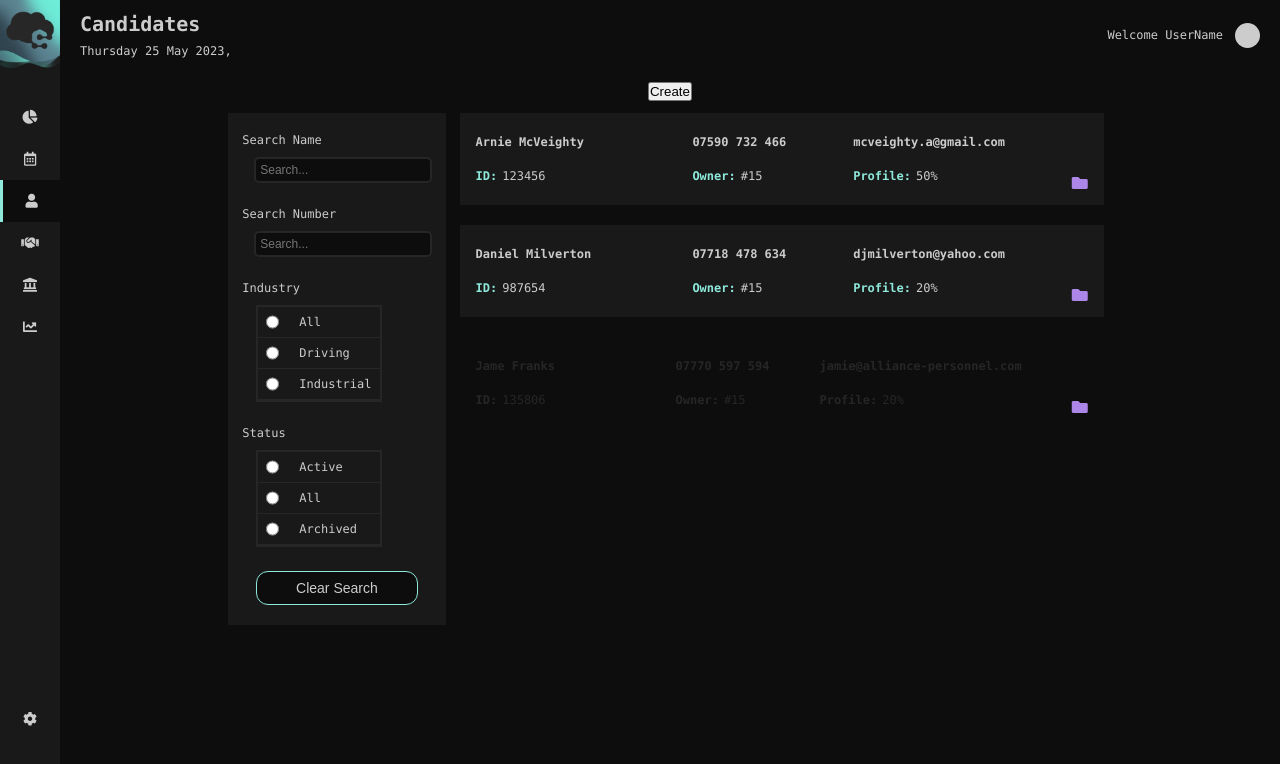
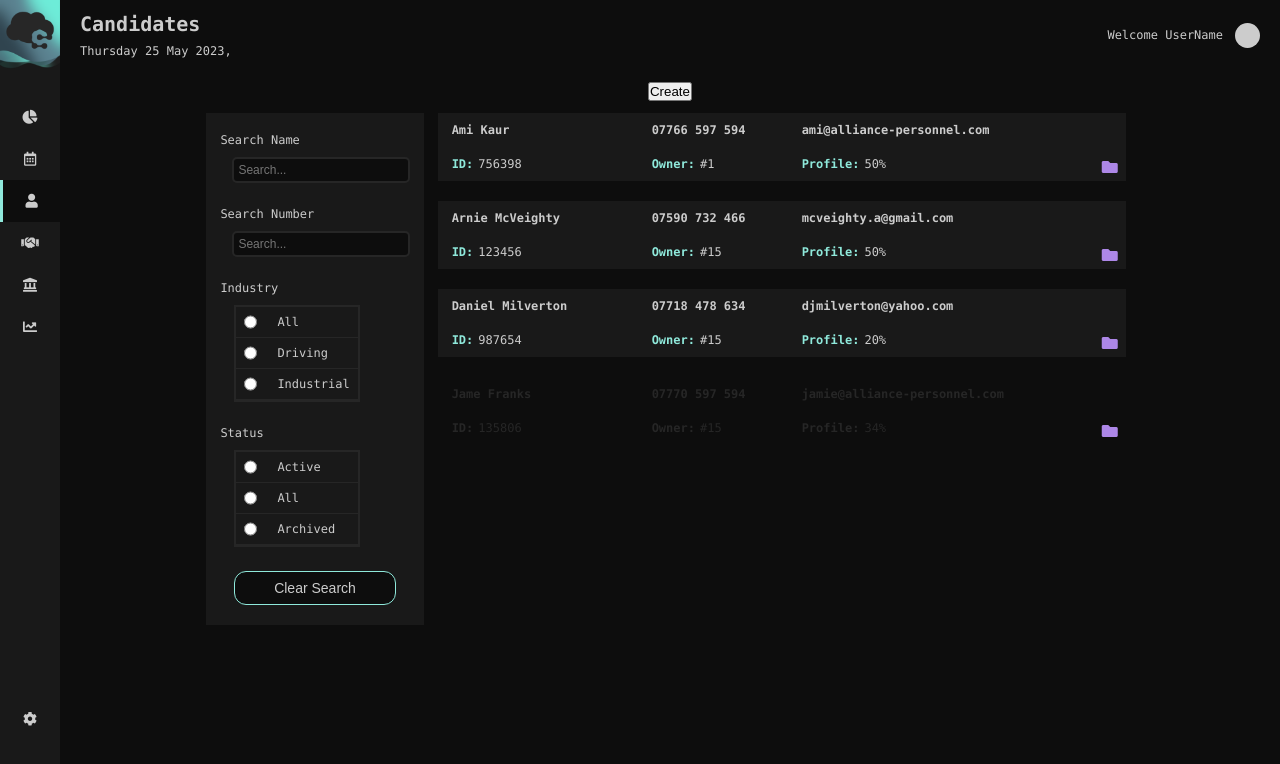
Before and after one commit to teetzMcveets/CT1.0, a React (Create React App) app: page /candidates in a window 1280 px wide. Shown: the top 764 px of the page. Built offline with nearby package versions, Linux system fonts and the light colour scheme.

Commit message:
updated candidateList styles

```diff
--- a/src/components/Candidates/CandidateAll/CandidateList/CandidateList.css
+++ b/src/components/Candidates/CandidateAll/CandidateList/CandidateList.css
@@ -7,9 +7,8 @@
 .candidate-details-card {
     margin: 0 var(--small1) var(--big3) var(--med2);
     display: flex;
-    padding: var(--small2) var(--med2);
+    padding: 0 0 0 var(--med2);
     background-color: var(--s1);
-    border: 2px solid transparent;
     justify-content: space-between;
 }
 
@@ -18,11 +17,24 @@
 }
 
 .candidate-single-detail {
-    padding: var(--small2) 50px var(--small2) 0;
+    padding: var(--small2)0 var(--small2) 0;
 }
 
 .first-column {
     width: 200px;
+}
+
+.second-column {
+    width: 150px;
+}
+
+.third-column {
+    width: 300px;
+}
+
+.candidate-card-details {
+    display: flex;
+    width: 120%
 }
 
 .p-top {
@@ -38,6 +50,7 @@
 .candidate-archive-container {
     display: flex;
     align-items: flex-end;
+    padding: 0 8px 4px 0;
 }
 
 .archive-button {
--- a/src/components/Candidates/CandidateAll/CandidateList/CandidateList.js
+++ b/src/components/Candidates/CandidateAll/CandidateList/CandidateList.js
@@ -20,10 +20,10 @@ export default function CandidateList ({ candidates, handleArchiveClick }) {
                                 key={candidate.id}
                                 className={`candidate-card-link ${isArchived ? 'archived-candidate' : ''}`}>
                                     <div className={`candidate-details-card ${isArchived ? 'archived-candidate' : ''}`}>
+                                        <div className='candidate-card-details'>
+                                            <div className='first-column'>
 
-                                        <div>
-
-                                            <div className='candidate-single-detail first-column'>
+                                                <div className='candidate-single-detail'>
                                                     <p className='p-top'>{candidate.firstName} {candidate.lastName}</p>
                                                 </div>
 
@@ -38,7 +38,7 @@ export default function CandidateList ({ candidates, handleArchiveClick }) {
 
                                             </div>
 
-                                        <div>
+                                            <div className='second-column'>
 
                                                 <div className='candidate-single-detail'>
                                                     <p className='p-top'>{candidate.number}</p>
@@ -55,7 +55,7 @@ export default function CandidateList ({ candidates, handleArchiveClick }) {
 
                                             </div>
 
-                                        <div>
+                                            <div className='third-column'>
 
                                                 <div className='candidate-single-detail'>
                                                     <p className='p-top'>{candidate.email}</p>
@@ -70,6 +70,7 @@ export default function CandidateList ({ candidates, handleArchiveClick }) {
                                                     </p>
                                                 </div>
 
+                                            </div>
                                         </div>
 
                                         <div className='candidate-archive-container'>
--- a/src/features/candidates/candidateSlice.js
+++ b/src/features/candidates/candidateSlice.js
@@ -1,14 +1,15 @@
 import { createSlice } from '@reduxjs/toolkit';
 import generateUID from '../../utilities/generateUID';
-import { arnieMcVeighty, danMilverton, jamieFranks } from '../../utilities/hadCode';
+import { arnieMcVeighty, danMilverton, jamieFranks, amiKaur } from '../../utilities/hadCode';
 
 const initialState = {
     byId: {
         [arnieMcVeighty.id]: arnieMcVeighty,
         [danMilverton.id]: danMilverton,
         [jamieFranks.id]: jamieFranks,
+        [amiKaur.id]: amiKaur,
     },
-    allIds: [arnieMcVeighty.id, danMilverton.id, jamieFranks.id],
+    allIds: [arnieMcVeighty.id, danMilverton.id, jamieFranks.id, amiKaur.id],
 }
 
 const candidatesSlice = createSlice({
--- a/src/utilities/hadCode.js
+++ b/src/utilities/hadCode.js
@@ -8,6 +8,7 @@ export const arnieMcVeighty = {
     email: 'mcveighty.a@gmail.com',
     profile: '50%',
     status: 'Active',
+    industry: 'Driving',
 }
 
 export const danMilverton = {
@@ -20,6 +21,7 @@ export const danMilverton = {
     email: 'djmilverton@yahoo.com',
     profile: '20%',
     status: 'Active',
+    industry: 'Driving',
 }
 
 export const jamieFranks = {
@@ -30,6 +32,20 @@ export const jamieFranks = {
     owner: '#15',
     number: '07770 597 594',
     email: 'jamie@alliance-personnel.com',
-    profile: '20%',
+    profile: '34%',
     status: 'Archived',
+    industry: 'Driving',
 }
+
+export const amiKaur = {
+    id: 756398,
+    firstName: 'Ami',
+    middleNames: '',
+    lastName: 'Kaur',
+    owner: '#1',
+    number: '07766 597 594',
+    email: 'ami@alliance-personnel.com',
+    profile: '50%',
+    status: 'Active',
+    industry: 'Industrial',
+}
```
Lines whose indentation alone changed are shown as unchanged.
